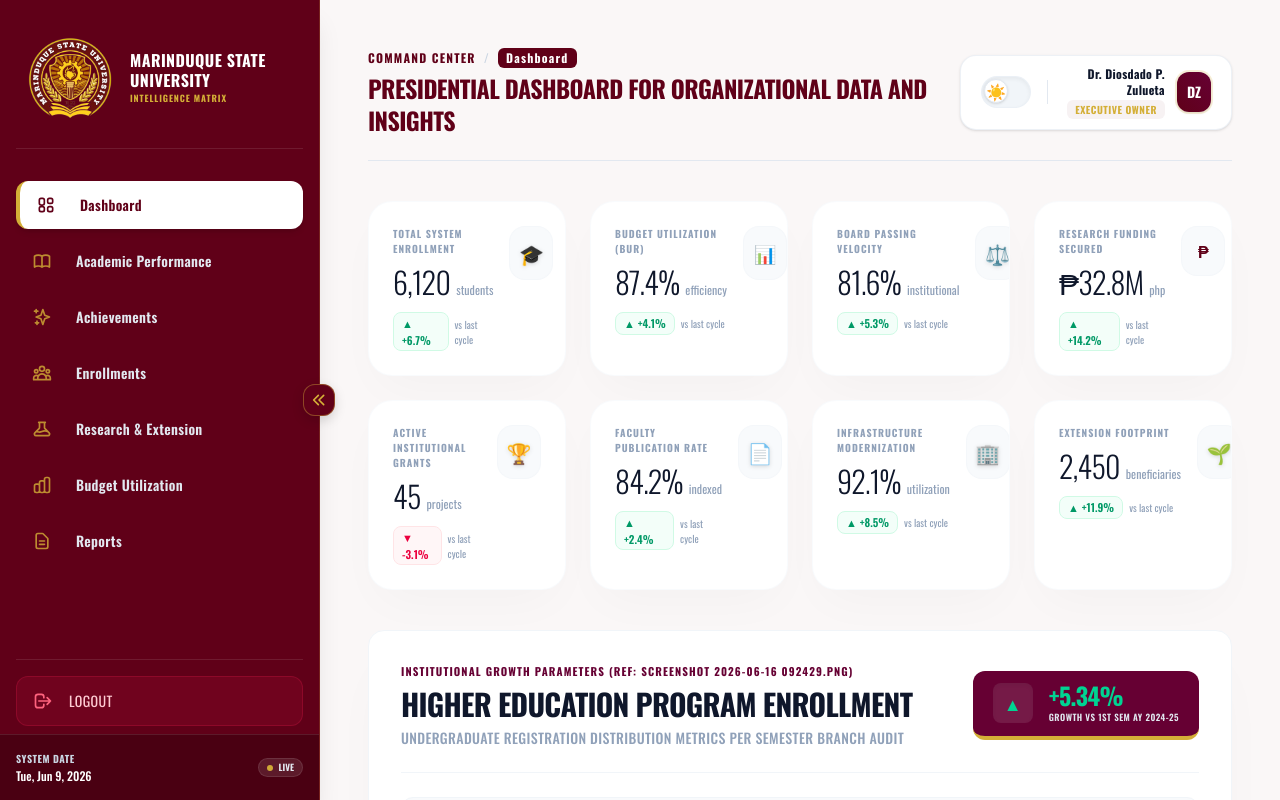
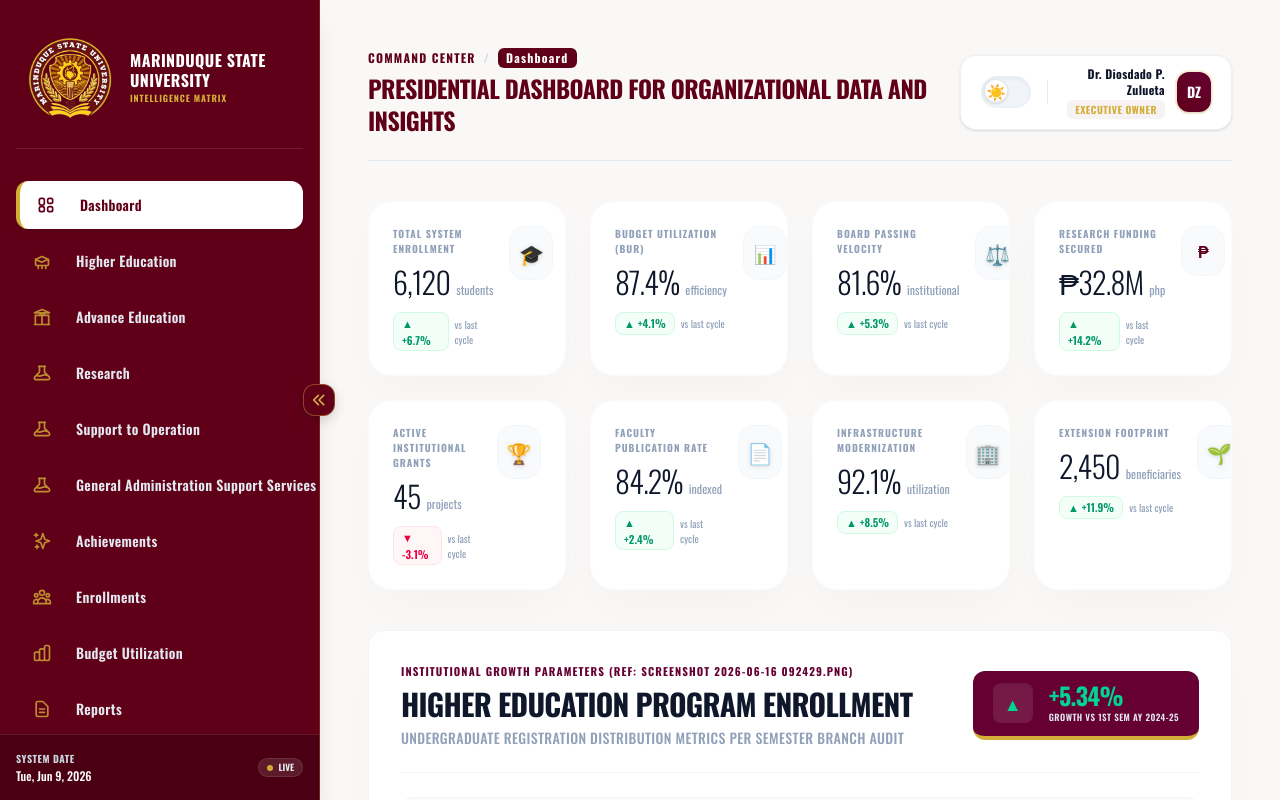
Before and after one commit to melvzz1204/marsu-executive-dashbaord, a React app in the folder frontend/: page /dashboard in a window 1280 px wide. Shown: the top 800 px of the page. Built offline with nearby package versions, Linux system fonts and the light colour scheme; no server answers; the HTML template or start-up script is replaced by a standard one.

Commit message:
new sidebar tab

```diff
--- /dev/null
+++ b/frontend/src/components/AdvanceEducation.jsx
@@ -0,0 +1,9 @@
+import React from "react";
+
+export default function AdvanceEducation() {
+  return (
+    <div>
+      <h3>This the Advance Education section </h3>
+    </div>
+  );
+}
--- /dev/null
+++ b/frontend/src/components/HigherEducation.jsx
@@ -0,0 +1,9 @@
+import React from "react";
+
+export default function HigherEducation() {
+  return (
+    <div>
+      <h3>This the higher education</h3>
+    </div>
+  );
+}
--- a/frontend/src/components/Sidebar.jsx
+++ b/frontend/src/components/Sidebar.jsx
@@ -1,4 +1,5 @@
 import marsuLogo from "../assets/marsu-logo.png";
+import AchievementsCharts from "./AchievementsCharts";
 
 const Sidebar = ({
   currentTab,
@@ -28,7 +29,108 @@ const Sidebar = ({
         </svg>
       ),
     },
+    /*    higher education  */
     {
+      id: "Higher Education",
+      label: "Higher Education",
+      icon: (
+        <svg
+          className="w-5 h-5"
+          fill="none"
+          stroke="currentColor"
+          strokeWidth="2"
+          viewBox="0 0 24 24"
+        >
+          <path
+            strokeLinecap="round"
+            strokeLinejoin="round"
+            d="M4.26 10.147L12 6.5l7.74 3.647M4.26 10.147l6.727 3.176a1.25 1.25 0 001.026 0l6.727-3.176M4.26 10.147V16.25c0 .621.504 1.125 1.125 1.125h13.25c.621 0 1.125-.504 1.125-1.125v-6.103M12 18.75V21m-4.5-2.25V21m9-2.25V21"
+          />
+        </svg>
+      ),
+    },
+    /*    Advance education  */
+    {
+      id: "Advance Education",
+      label: "Advance Education",
+      icon: (
+        <svg
+          className="w-5 h-5"
+          fill="none"
+          stroke="currentColor"
+          strokeWidth="2"
+          viewBox="0 0 24 24"
+        >
+          <path
+            strokeLinecap="round"
+            strokeLinejoin="round"
+            d="M12 21V10m0 0L7.5 6.5M12 10l4.5-3.5M3 21h18M4 21V10h16v11M12 3L3 7h18l-9-4z"
+          />
+        </svg>
+      ),
+    },
+    /* Research */
+    {
+      id: "research",
+      label: "Research",
+      icon: (
+        <svg
+          className="w-5 h-5"
+          fill="none"
+          stroke="currentColor"
+          strokeWidth="2"
+          viewBox="0 0 24 24"
+        >
+          <path
+            strokeLinecap="round"
+            strokeLinejoin="round"
+            d="M19.428 15.428a2 2 0 00-1.022-.547l-2.387-.477a6 6 0 00-3.86.517l-.318.158a6 6 0 01-3.86.517L6.05 15.21a2 2 0 00-1.806.547M8 4h8l-1 1v5.172a2 2 0 00.586 1.414l5 5c1.26 1.26.367 3.414-1.415 3.414H4.828c-1.782 0-2.674-2.154-1.414-3.414l5-5A2 2 0 009 10.172V5L8 4z"
+          />
+        </svg>
+      ),
+    },
+    /* Support to operation */
+    {
+      id: "support to operation",
+      label: "Support to Operation",
+      icon: (
+        <svg
+          className="w-5 h-5"
+          fill="none"
+          stroke="currentColor"
+          strokeWidth="2"
+          viewBox="0 0 24 24"
+        >
+          <path
+            strokeLinecap="round"
+            strokeLinejoin="round"
+            d="M19.428 15.428a2 2 0 00-1.022-.547l-2.387-.477a6 6 0 00-3.86.517l-.318.158a6 6 0 01-3.86.517L6.05 15.21a2 2 0 00-1.806.547M8 4h8l-1 1v5.172a2 2 0 00.586 1.414l5 5c1.26 1.26.367 3.414-1.415 3.414H4.828c-1.782 0-2.674-2.154-1.414-3.414l5-5A2 2 0 009 10.172V5L8 4z"
+          />
+        </svg>
+      ),
+    },
+    /* General Administration and Support Services*/
+    {
+      id: "general administration",
+      label: "General Administration Support Services",
+      icon: (
+        <svg
+          className="w-5 h-5"
+          fill="none"
+          stroke="currentColor"
+          strokeWidth="2"
+          viewBox="0 0 24 24"
+        >
+          <path
+            strokeLinecap="round"
+            strokeLinejoin="round"
+            d="M19.428 15.428a2 2 0 00-1.022-.547l-2.387-.477a6 6 0 00-3.86.517l-.318.158a6 6 0 01-3.86.517L6.05 15.21a2 2 0 00-1.806.547M8 4h8l-1 1v5.172a2 2 0 00.586 1.414l5 5c1.26 1.26.367 3.414-1.415 3.414H4.828c-1.782 0-2.674-2.154-1.414-3.414l5-5A2 2 0 009 10.172V5L8 4z"
+          />
+        </svg>
+      ),
+    },
+    /*   Academic performance */
+    /*  {
       id: "Academic Performance",
       label: "Academic Performance",
       icon: (
@@ -46,7 +148,8 @@ const Sidebar = ({
           />
         </svg>
       ),
-    },
+    }, */
+    /*     Achievements */
     {
       id: "achievements",
       label: "Achievements",
@@ -66,6 +169,7 @@ const Sidebar = ({
         </svg>
       ),
     },
+    /*  Enrollment */
     {
       id: "enrollment",
       label: "Enrollments",
@@ -85,25 +189,8 @@ const Sidebar = ({
         </svg>
       ),
     },
-    {
-      id: "research",
-      label: "Research & Extension",
-      icon: (
-        <svg
-          className="w-5 h-5"
-          fill="none"
-          stroke="currentColor"
-          strokeWidth="2"
-          viewBox="0 0 24 24"
-        >
-          <path
-            strokeLinecap="round"
-            strokeLinejoin="round"
-            d="M19.428 15.428a2 2 0 00-1.022-.547l-2.387-.477a6 6 0 00-3.86.517l-.318.158a6 6 0 01-3.86.517L6.05 15.21a2 2 0 00-1.806.547M8 4h8l-1 1v5.172a2 2 0 00.586 1.414l5 5c1.26 1.26.367 3.414-1.415 3.414H4.828c-1.782 0-2.674-2.154-1.414-3.414l5-5A2 2 0 009 10.172V5L8 4z"
-          />
-        </svg>
-      ),
-    },
+
+    /* Budget utilization */
     {
       id: "budget",
       label: "Budget Utilization",
@@ -123,6 +210,7 @@ const Sidebar = ({
         </svg>
       ),
     },
+    /*  Reports */
     {
       id: "reports", // Swapped from "Report" to matching lowercase routing state
       label: "Reports",
--- a/frontend/src/pages/MainDashboard.jsx
+++ b/frontend/src/pages/MainDashboard.jsx
@@ -8,9 +8,10 @@ import Achievements from "../components/AchievementsCharts";
 import BudgetUtilization from "../components/BudgetUtilizationChart";
 import Report from "../components/Reports";
 import api from "../api/axios"; //
-
 import { Chart as ChartJS, ArcElement, Tooltip, Legend } from "chart.js";
 import { Pie } from "react-chartjs-2";
+import HigherEducation from "../components/HigherEducation";
+import AdvanceEducation from "../components/AdvanceEducation";
 ChartJS.register(ArcElement, Tooltip, Legend);
 
 if (typeof document !== "undefined") {
@@ -252,7 +253,6 @@ function MainDashboard() {
               </div>
             </div>
           </div>
-
           {/* Navigation Tab Display Interfaces */}
           {currentTab === "dashboard" && (
             <div className="space-y-10 animate-fade-in">
@@ -268,7 +268,26 @@ function MainDashboard() {
               </div>
             </div>
           )}
-
+          {currentTab === "Higher Education" && (
+            <div className="space-y-10 animate-fade-in">
+              <HigherEducation isDarkMode={isDarkMode} />
+            </div>
+          )}
+          {currentTab === "Advance Education" && (
+            <div className="space-y-10 animate-fade-in">
+              <AdvanceEducation isDarkMode={isDarkMode} />
+            </div>
+          )}
+          {currentTab === "research" && (
+            <div className="grid grid-cols-1 lg:grid-cols-3 gap-10 animate-fade-in">
+              <div className="lg:col-span-2">
+                <ResearchMetrics isDarkMode={isDarkMode} />
+              </div>
+              <div>
+                <DistributionPieWidget isDarkMode={isDarkMode} />
+              </div>
+            </div>
+          )}
           {currentTab === "Academic Performance" && (
             <div className="space-y-10 animate-fade-in">
               <AcademicPerformance isDarkMode={isDarkMode} />
@@ -279,27 +298,14 @@ function MainDashboard() {
               </p>
             </div>
           )}
-
           {currentTab === "achievements" && (
             <div className="space-y-10 animate-fade-in">
               <Achievements isDarkMode={isDarkMode} />
             </div>
           )}
-
           {currentTab === "enrollment" && (
             <div className="space-y-10 animate-fade-in">
               <EnrollmentChart isDarkMode={isDarkMode} />
-            </div>
-          )}
-
-          {currentTab === "research" && (
-            <div className="grid grid-cols-1 lg:grid-cols-3 gap-10 animate-fade-in">
-              <div className="lg:col-span-2">
-                <ResearchMetrics isDarkMode={isDarkMode} />
-              </div>
-              <div>
-                <DistributionPieWidget isDarkMode={isDarkMode} />
-              </div>
             </div>
           )}
 
@@ -308,7 +314,6 @@ function MainDashboard() {
               <BudgetUtilization isDarkMode={isDarkMode} />
             </div>
           )}
-
           {currentTab === "reports" && (
             <div className="animate-fade-in">
               <Report isDarkMode={isDarkMode} />
--- a/frontend/src/staticData/enrollments/undergradEnrollmentData.jsx
+++ b/frontend/src/staticData/enrollments/undergradEnrollmentData.jsx
@@ -1,5 +1,3 @@
-import React from "react";
-
 // Local static data block to prevent import errors
 const ENROLLMENT_GROWTH_KPI = {
   percentage: "5.34%",
```
